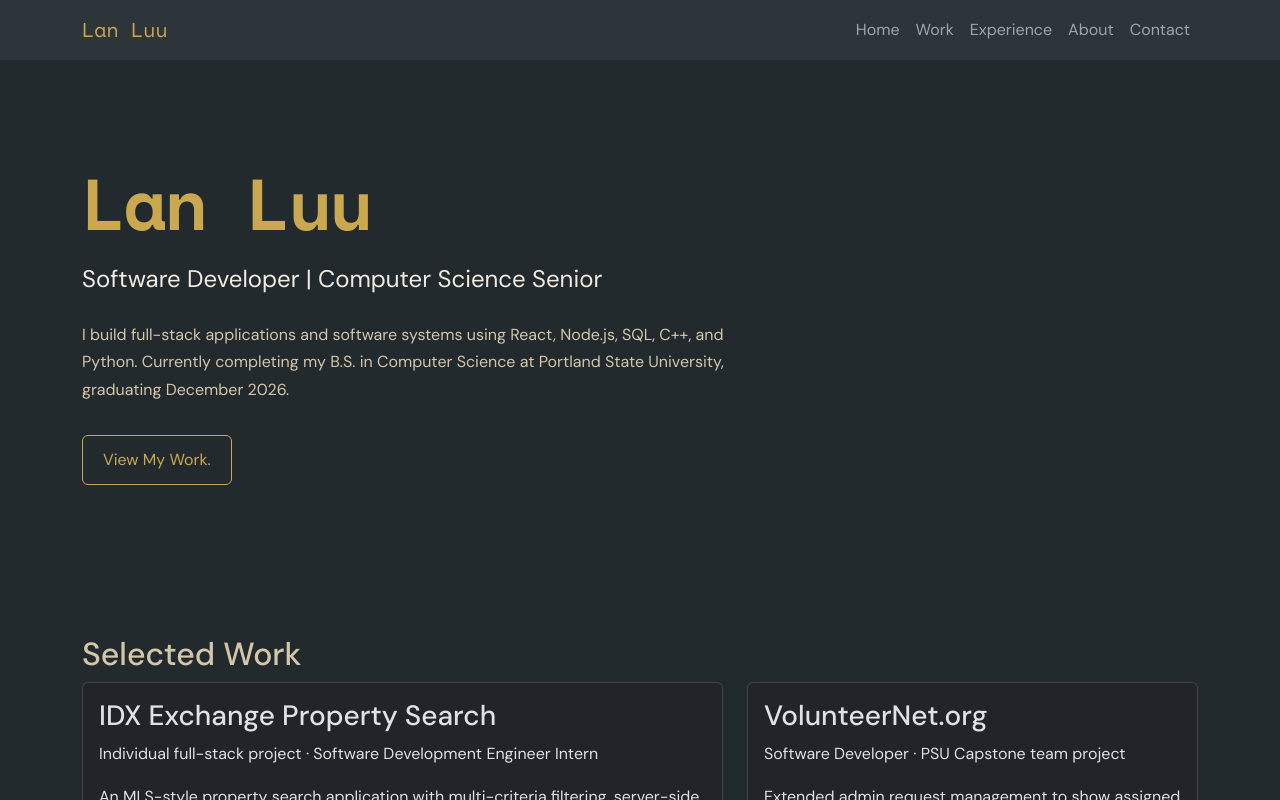
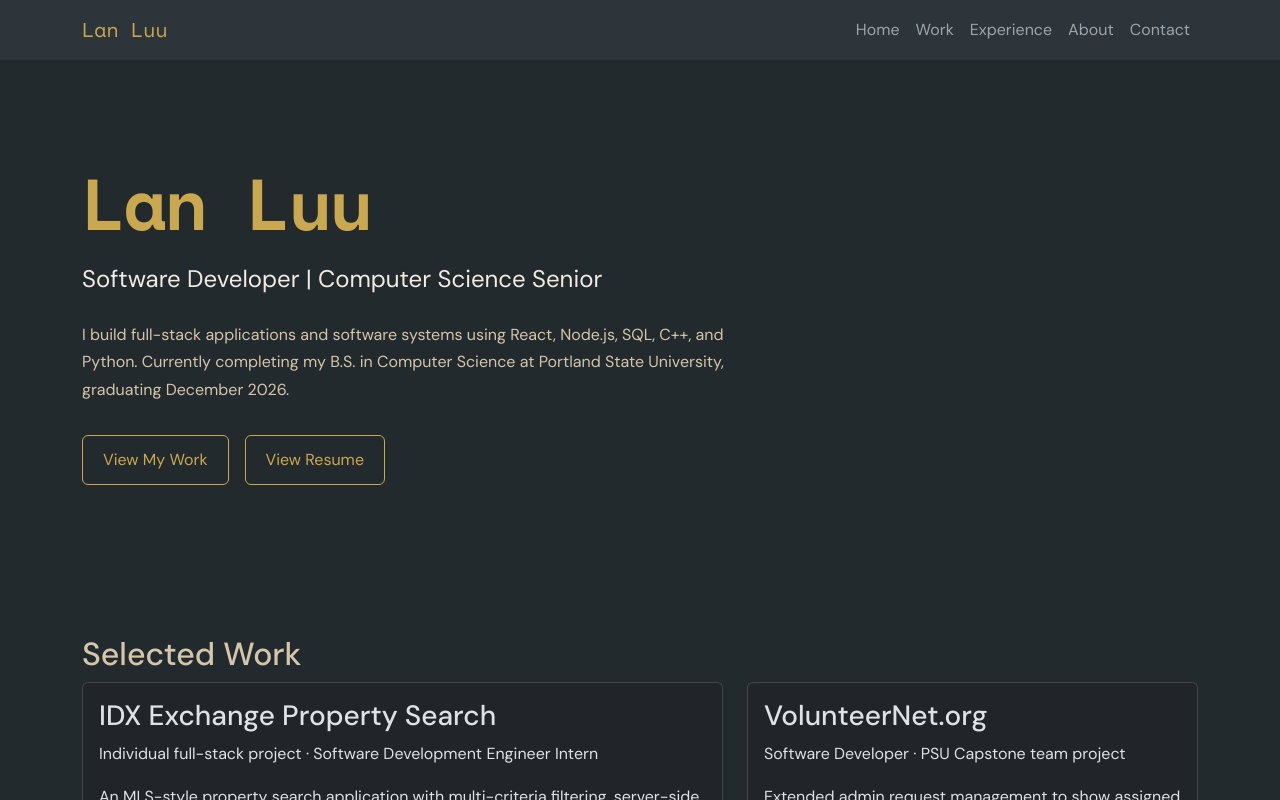
Before and after one commit to lanluu-hub/lanluu-hub.github.io, a React (Vite) app: page /#/ in a window 1280 px wide. Shown: the top 800 px of the page. Built offline with nearby package versions, Linux system fonts and the light colour scheme.

Commit message:
feat: add link to resume

```diff
--- a/src/pages/Home.tsx
+++ b/src/pages/Home.tsx
@@ -38,6 +38,7 @@ function Home() {
             Computer Science at Portland State University, graduating December
             2026.
           </p>
+          <div className="d-flex flex-wrap gap-3">
             <button
               className="btn btn-outline-light"
               type="button"
@@ -48,8 +49,12 @@ function Home() {
                 });
               }}
             >
-            View My Work.
+              View My Work
             </button>
+            <a className="btn btn-outline-light" href="/Lan-Luu-Resume.pdf">
+              View Resume
+            </a>
+          </div>
         </section>
 
         <section
```
Also changed, not shown: 1 other file (tests, documents, lock files or other folders). Lines whose indentation alone changed are shown as unchanged.
